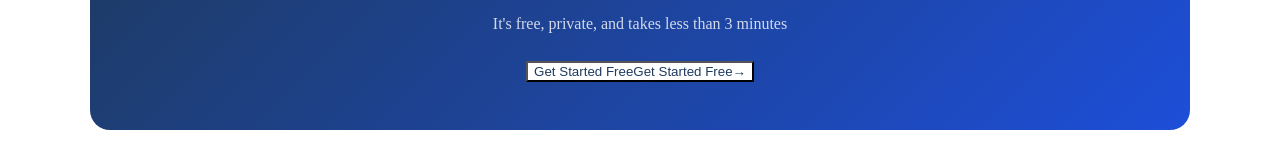
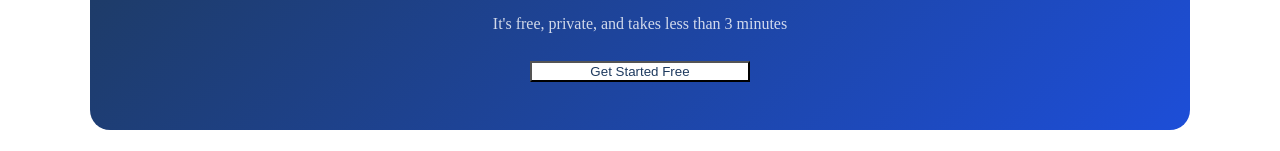
Before and after one commit to Angad-Chede/Scheme-Tracker, a React (Vite) app: page / in a window 1280 px wide. Shown: the part 2201-2352 px from the top of the page. Built offline with nearby package versions, Linux system fonts and the light colour scheme; the HTML template or start-up script is replaced by a standard one.

Commit message:
Added new hover effect

```diff
--- a/src/styles/home.css
+++ b/src/styles/home.css
@@ -251,9 +251,90 @@
   margin-bottom: 28px;
 }
 
+/* ── Interactive hover button (21st.dev style) ── */
 .cta-btn {
+  position: relative;
   background: #fff;
   color: #1e3a5f;
+  overflow: hidden;
+  /* widen the button to give the sliding content room */
+  min-width: 220px;
+  padding-left: 28px;
+  padding-right: 28px;
+  cursor: pointer;
+  /* ensure children stack properly */
+  display: inline-flex;
+  align-items: center;
+  justify-content: center;
+}
+
+/* Default label — slides to the right and fades out on hover */
+.cta-btn-label {
+  position: relative;
+  z-index: 2;
+  display: inline-block;
+  transition: transform 0.35s cubic-bezier(0.4, 0, 0.2, 1),
+              opacity 0.35s ease;
+}
+
+.cta-btn:hover .cta-btn-label {
+  transform: translateX(48px);
+  opacity: 0;
+}
+
+/* Hover overlay — starts off-screen left, slides in centred on hover */
+.cta-btn-hover {
+  position: absolute;
+  inset: 0;
+  z-index: 3;
+  display: flex;
+  align-items: center;
+  justify-content: center;
+  gap: 6px;
+  font-weight: 600;
+  color: #fff;           /* shown on top of the expanding dark dot */
+  transform: translateX(-48px);
+  opacity: 0;
+  transition: transform 0.35s cubic-bezier(0.4, 0, 0.2, 1),
+              opacity 0.35s ease;
+  pointer-events: none;
+}
+
+.cta-btn:hover .cta-btn-hover {
+  transform: translateX(0);
+  opacity: 1;
+}
+
+.cta-btn-arrow {
+  font-size: 1.1em;
+  transition: transform 0.2s ease 0.25s;
+}
+
+.cta-btn:hover .cta-btn-arrow {
+  transform: translateX(3px);
+}
+
+/* Expanding dot — circle in the centre that scales to fill the button */
+.cta-btn-dot {
+  position: absolute;
+  z-index: 1;
+  /* start as a small circle roughly in the lower-centre */
+  left: 50%;
+  top: 50%;
+  width: 10px;
+  height: 10px;
+  border-radius: 50%;
+  background: #1e3a5f;
+  transform: translate(-50%, -50%) scale(0);
+  transition: transform 0.45s cubic-bezier(0.4, 0, 0.2, 1),
+              border-radius 0.45s ease;
+  pointer-events: none;
+}
+
+.cta-btn:hover .cta-btn-dot {
+  /* scale up enough to cover any reasonable button width */
+  transform: translate(-50%, -50%) scale(22);
+  border-radius: 4px;
 }
 
 /* Footer */
```
